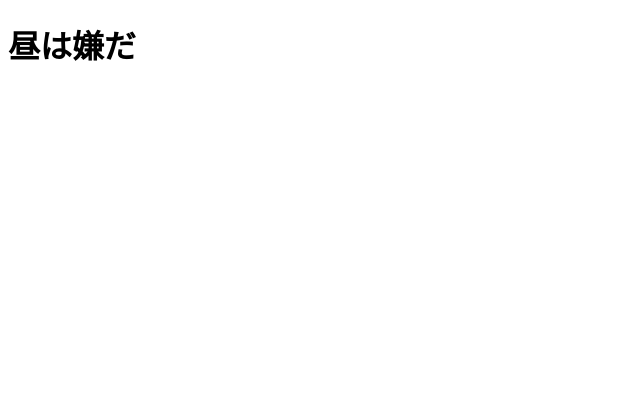
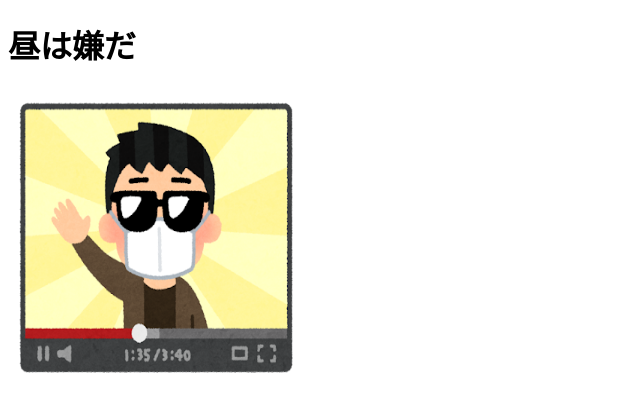
Before and after one commit to Inosisitarou/hoihoi, a plain HTML site: page index.html in a window 1280 px wide. Shown: the whole page, without its empty margins (0-640 px from the left). Drawn offline with Linux system fonts and the light colour scheme.

Commit message:
Update index.html

```diff
--- a/index.html
+++ b/index.html
@@ -6,3 +6,4 @@
     <h1>昼は嫌だ</h1>
   </body>
 </html>
+<img src="./img/youtuber_mask_sunglass.png" alt="ユーチューバー" width="300" height="300">
```
